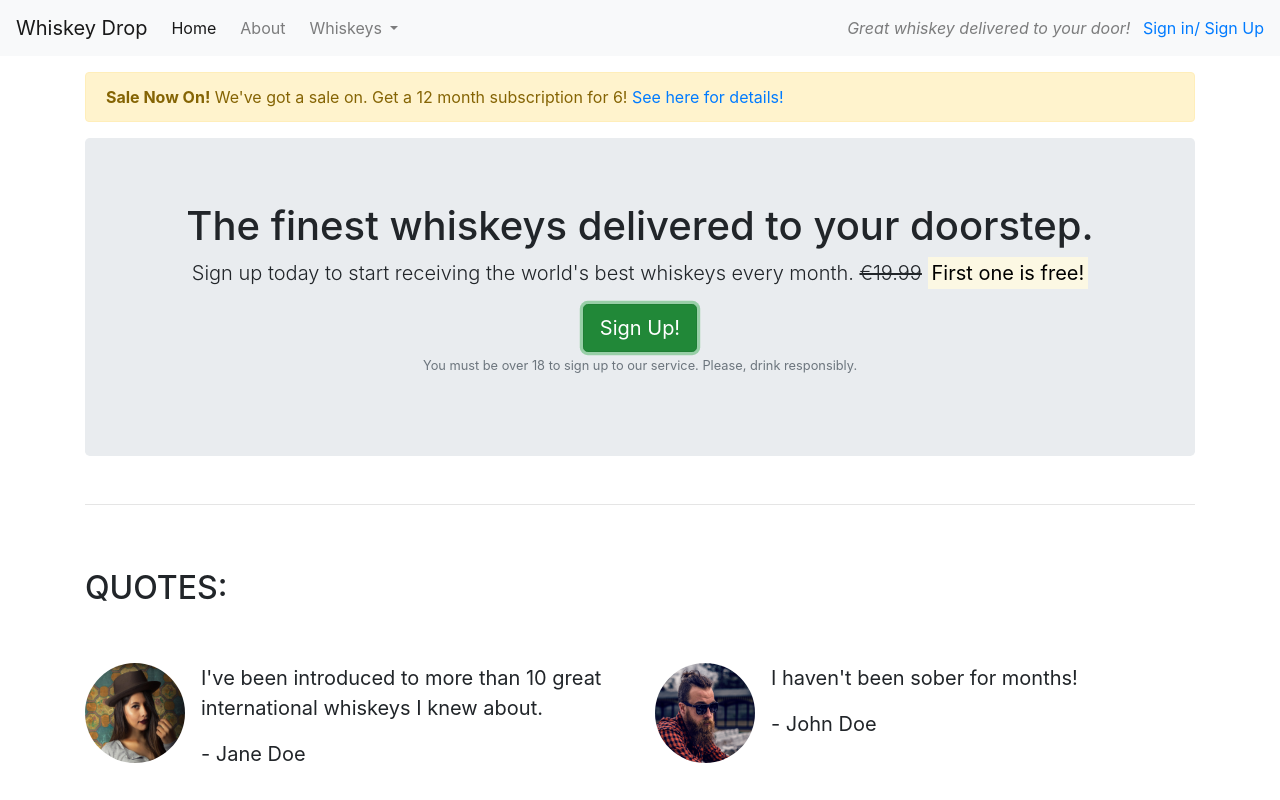
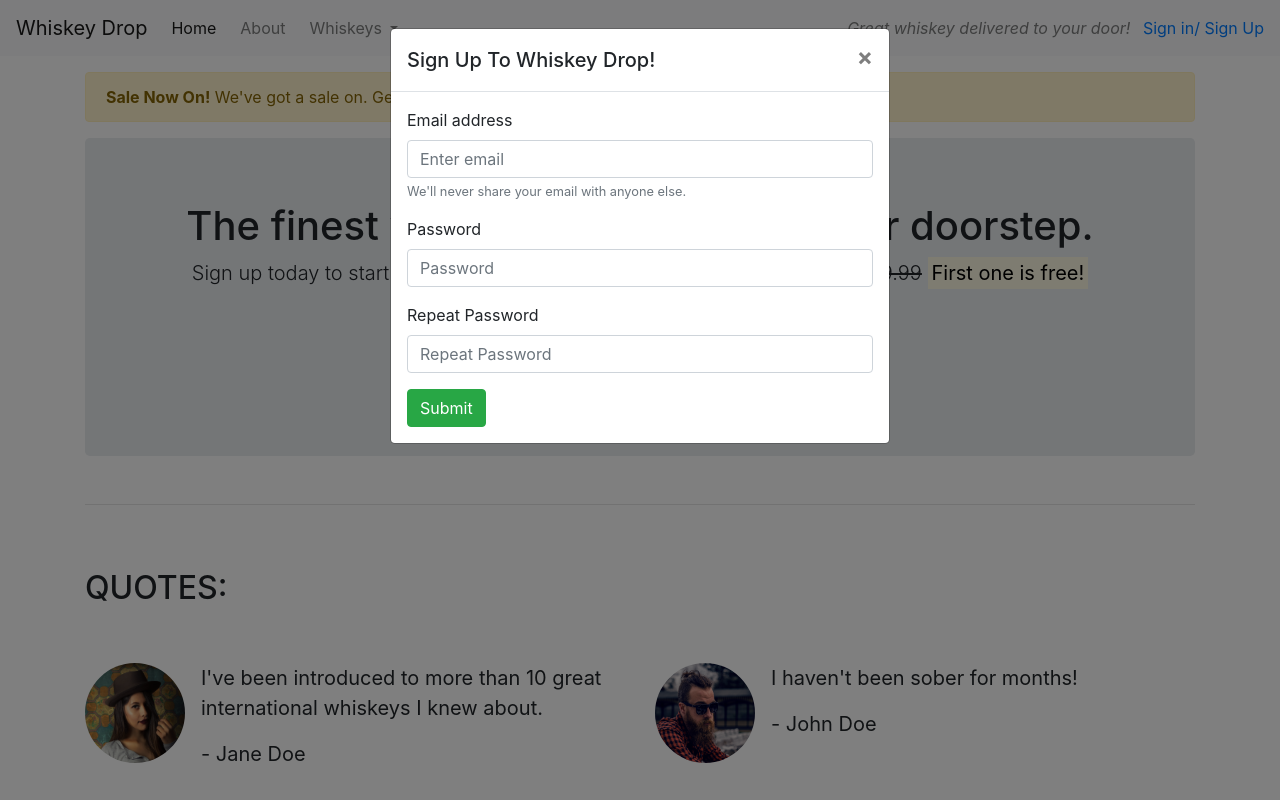
Before and after one commit to Zelhorst92/bootstrap4, a plain HTML site: page index.html in a window 1280 px wide. Both pictures are taken after a click on the button "Sign Up!". Shown: the top 800 px of the page. Drawn offline with nearby package versions, Linux system fonts and the light colour scheme.

Commit message:
Added sign-up modal

```diff
--- a/index.html
+++ b/index.html
@@ -62,7 +62,8 @@
                         <s class="d-none d-sm-inline">€19.99</s>
                         <span class="d-inline d-sm-none"><br></span>
                         <strong><mark>First one is free!</mark></strong></p>
-                    <button class="btn btn-success btn-lg">Sign Up!</button>
+                    <button class="btn btn-success btn-lg" data-toggle="modal" data-target="#signUpModal">Sign
+                        Up!</button>
                     <p class="text-muted"><small>You must be over 18 to sign up to our service. Please, drink
                             responsibly.</small></p>
                 </section>
@@ -146,6 +147,40 @@
         </section>
         <!-- /.features -->
     </article>
+    <div class="modal" tabindex="-1" role="dialog" id="signUpModal">
+        <div class="modal-dialog" role="document">
+            <div class="modal-content">
+                <div class="modal-header">
+                    <h5 class="modal-title">Sign Up To Whiskey Drop!</h5>
+                    <button type="button" class="close" data-dismiss="modal" aria-label="Close">
+                        <span aria-hidden="true">&times;</span>
+                    </button>
+                </div>
+                <div class="modal-body">
+                    <form>
+                        <div class="form-group">
+                            <label for="exampleInputEmail1">Email address</label>
+                            <input type="email" class="form-control" id="exampleInputEmail1"
+                                aria-describedby="emailHelp" placeholder="Enter email">
+                            <small id="emailHelp" class="form-text text-muted">We'll never share your email with anyone
+                                else.</small>
+                        </div>
+                        <div class="form-group">
+                            <label for="password">Password</label>
+                            <input type="password" class="form-control" id="password"
+                                placeholder="Password">
+                        </div>
+                        <div class="form-group">
+                            <label for="repeatPassword">Repeat Password</label>
+                            <input type="password" class="form-control" id="repeatPassword"
+                                placeholder="Repeat Password">
+                        </div>
+                        <button type="submit" class="btn btn-success">Submit</button>
+                    </form>
+                </div>
+            </div>
+        </div>
+    </div>
     <hr>
     <footer>
         <p>This is the footer.</p>
```
